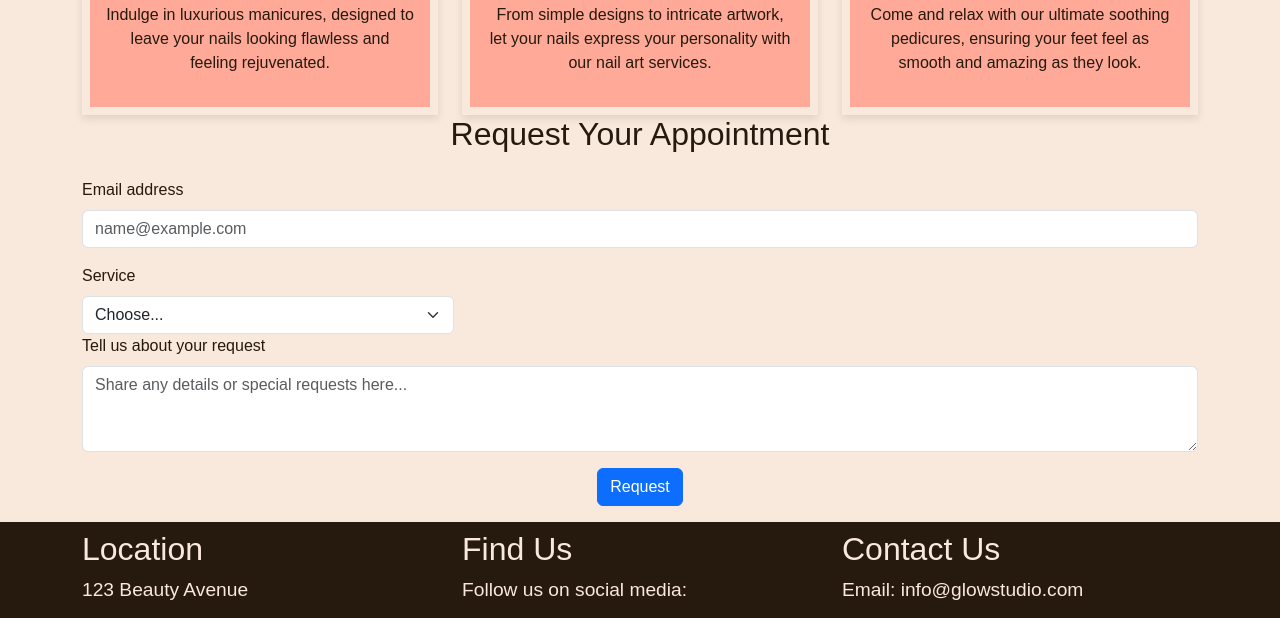
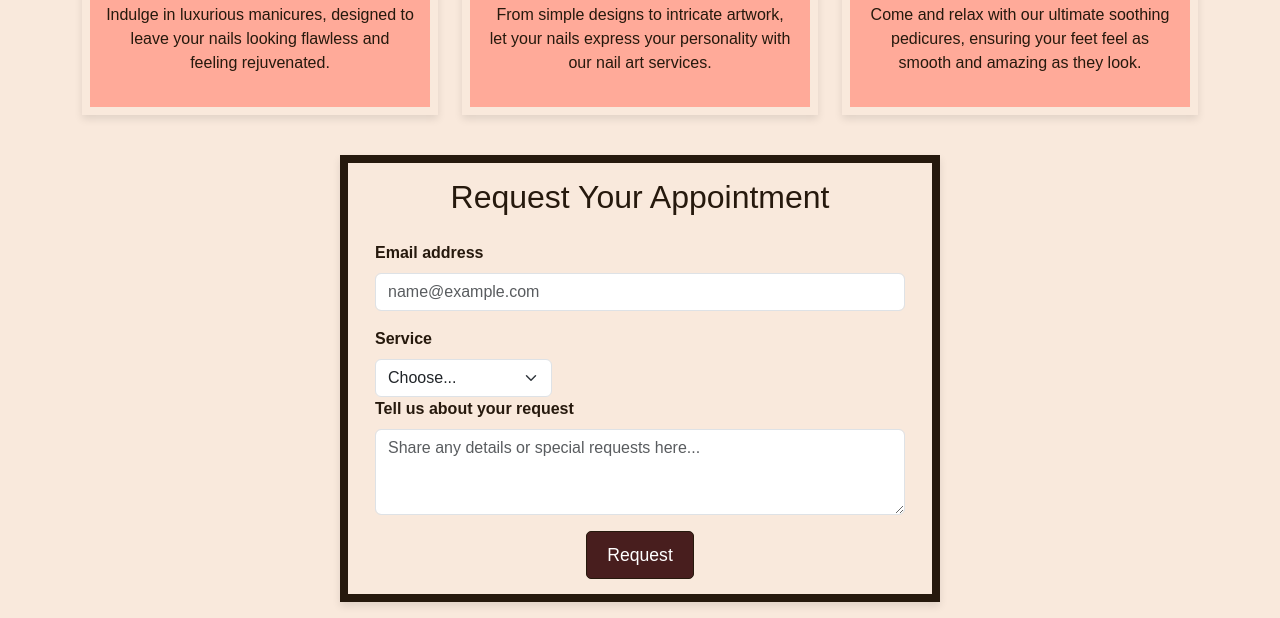
Before and after one commit to Shamsa-U/glow-studio, a plain HTML site: page index.html in a window 1280 px wide. Shown: the part 951-1569 px from the top of the page. Drawn offline with nearby package versions, Linux system fonts and the light colour scheme; a web font is replaced by a local one.

```diff
--- a/assets/css/style.css
+++ b/assets/css/style.css
@@ -114,6 +114,43 @@
 
 /* Booking Styles */
 
+.book {
+    border: 8px solid var(--primary-color);
+    box-shadow: 0 4px 8px rgba(0, 0, 0, 0.1);
+    padding: 15px;               /* Adjusted padding for content inside the border */
+    margin-top: 40px;            /* Add space above the section */
+    margin-left: auto;           /* Centers the section */
+    margin-right: auto;          /* Centers the section */
+    margin-bottom: 40px;         /* Add space below the section */
+    background-color: var(--secondary-color);   /* Light background color */
+    max-width: 600px;            /* Limit the maximum width of the section */
+  }
+
+  .book h2 {
+    font-size: 2rem;
+    color: var(--primary-color);
+  }
+
+  .book form {
+    display: flex;
+    flex-direction: column;
+  }
+
+  .book .form-label {
+    font-weight: bold;
+  }
+
+  .book .btn-primary {
+    background-color: #481e1e;
+    border-color: var(--primary-color);
+    padding: 10px 20px;
+    font-size: 1.1rem;
+    border-radius: 5px;
+  }
+
+  .book .btn-primary:hover {
+    background-color: #ffaa99;
+  }
 
 
 
--- a/index.html
+++ b/index.html
@@ -41,10 +41,10 @@
                         <a class="nav-link active" aria-current="page" href="index.html">Home</a>
                     </li>
                     <li class="nav-item">
-                        <a class="nav-link" href="services.html">Our Services</a>
+                        <a class="nav-link" href="services">Our Services</a>
                     </li>
                     <li class="nav-item">
-                        <a class="nav-link" href="#book-here">Book</a>
+                        <a class="nav-link" href="#booking">Book</a>
                     </li>
                 </ul>
             </div>
@@ -95,7 +95,7 @@
 
 
     <!-- Booking Section -->
-    <section class="book-here" id="booking">
+    <section class="book" id="booking">
         <div class="container">
             <h2 class="text-center mb-4">Request Your Appointment</h2>
     <form>
```
